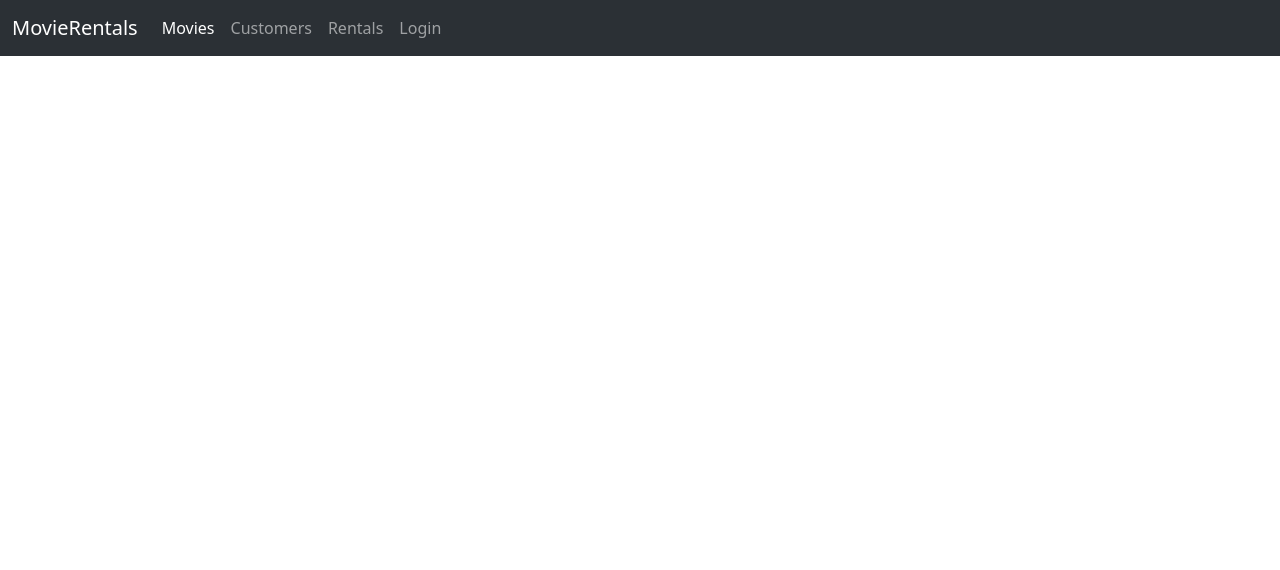
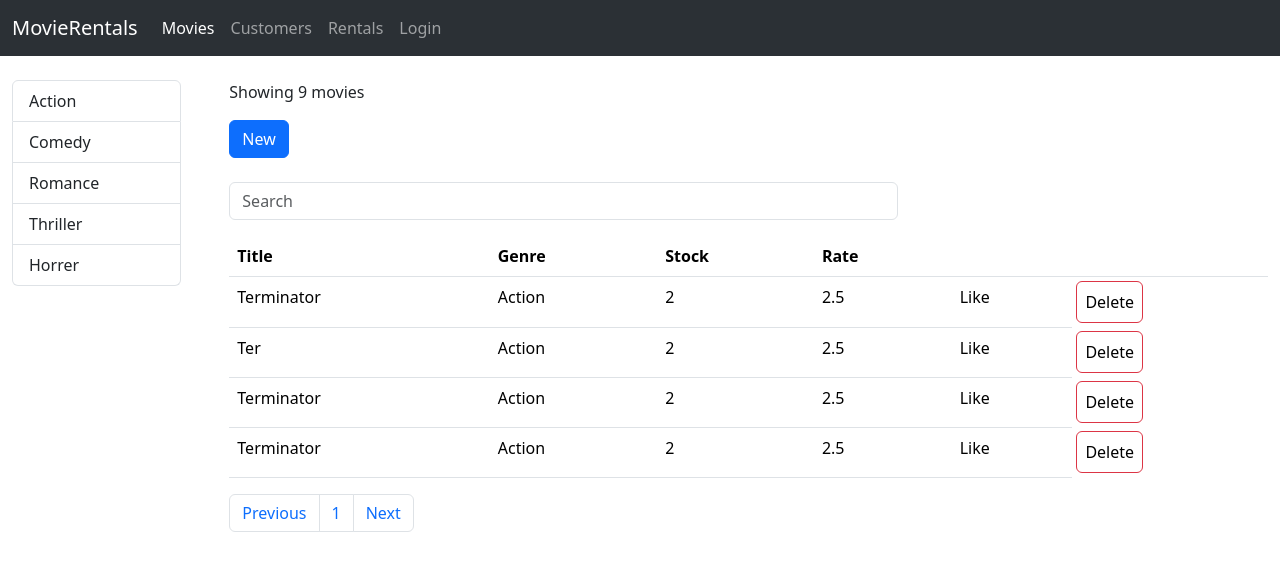
Before and after one commit to KartikMakhloga/Movies-App, a React (Create React App) app: page / in a window 1280 px wide. Shown: the top 570 px of the page. Built offline with nearby package versions, Linux system fonts and the light colour scheme.

Commit message:
adding files

```diff
--- a/src/App.js
+++ b/src/App.js
@@ -1,8 +1,29 @@
 import Navbar from "./Navbar";
+import Category from "./Category";
+import Search from "./Search";
+import Table from "./Table";
+import React from "react";
 
 function App(props) {
   return (
-    <Navbar/>
+    <React.Fragment>
+      <Navbar />
+      <div className="row">
+        <div className="col-2 p-4">
+          <Category />
+        </div>
+        <div className="col-10 p-4">
+          <div className="row">
+            <div className="row">
+              <div className="col-8">
+                <Search />
+              </div>
+            </div>
+          </div>
+          <Table />
+        </div>
+      </div>
+    </React.Fragment>
   );
 }
 
--- /dev/null
+++ b/src/Category.jsx
@@ -0,0 +1,19 @@
+import React from "react";
+
+class Category extends React.Component {
+  state = {
+    allGenre: ["Action", "Comedy", "Romance", "Thriller", "Horrer"],
+  };
+
+  render() {
+    return (
+      <ul class="list-group">
+        {this.state.allGenre.map((el) => {
+          return <li class="list-group-item">{el}</li>;
+        })}
+      </ul>
+    );
+  }
+}
+
+export default Category;
--- /dev/null
+++ b/src/Search.jsx
@@ -0,0 +1,27 @@
+import React from "react";
+
+class Search extends React.Component {
+  state = {};
+
+  render() {
+    return (
+      <div>
+        <p>Showing 9 movies</p>
+        <button type="button" class="btn btn-primary mb-4">
+          New
+        </button>
+        <div class="input-group mb-3">
+          <input
+            type="text"
+            class="form-control"
+            placeholder="Search"
+            aria-label="Search"
+            aria-describedby="basic-addon1"
+          />
+        </div>
+      </div>
+    );
+  }
+}
+
+export default Search;
--- /dev/null
+++ b/src/Table.jsx
@@ -0,0 +1,99 @@
+import React from "react";
+
+class Table extends React.Component {
+  state = {
+    allMovies: [
+      {
+        title: "Terminator",
+        genre: "Action",
+        stock: "2",
+        rate: "2.5",
+      },
+      {
+        title: "Ter",
+        genre: "Action",
+        stock: "2",
+        rate: "2.5",
+      },
+      {
+        title: "Terminator",
+        genre: "Action",
+        stock: "2",
+        rate: "2.5",
+      },
+      {
+        title: "Terminator",
+        genre: "Action",
+        stock: "2",
+        rate: "2.5",
+      },
+    ],
+  };
+
+  render() {
+    let numberOfPages = Math.ceil(this.state.allMovies.length / 5);
+    let arr = [];
+    for (let i = 1; i <= numberOfPages; i++) {
+      arr.push(i);
+    }
+    return (
+      <div>
+        <table class="table">
+          <thead>
+            <tr>
+              <th scope="col">Title</th>
+              <th scope="col">Genre</th>
+              <th scope="col">Stock</th>
+              <th scope="col">Rate</th>
+              <th scope="col"></th>
+              <th scope="col"></th>
+            </tr>
+          </thead>
+          <tbody>
+            {this.state.allMovies.map((el) => {
+              return (
+                <tr>
+                  <td>{el.title}</td>
+                  <td>{el.genre}</td>
+                  <td>{el.stock}</td>
+                  <td>{el.rate}</td>
+                  <td>Like</td>
+                  <button type="button" class="btn btn-outline-danger m-1">
+                    Delete
+                  </button>
+                </tr>
+              );
+            })}
+          </tbody>
+        </table>
+
+        <nav aria-label="Page navigation example">
+          <ul class="pagination">
+            <li class="page-item">
+              <a class="page-link" href="#">
+                Previous
+              </a>
+            </li>
+
+            {arr.map(function (el) {
+              return (
+                <li class="page-item">
+                  <a class="page-link" href="#">
+                    {el}
+                  </a>
+                </li>
+              );
+            })}
+            <li class="page-item">
+              <a class="page-link" href="#">
+                Next
+              </a>
+            </li>
+          </ul>
+        </nav>
+      </div>
+    );
+  }
+}
+
+export default Table;
```
Also changed, not shown: src/Navbar.jsx (+28 -9 lines).
